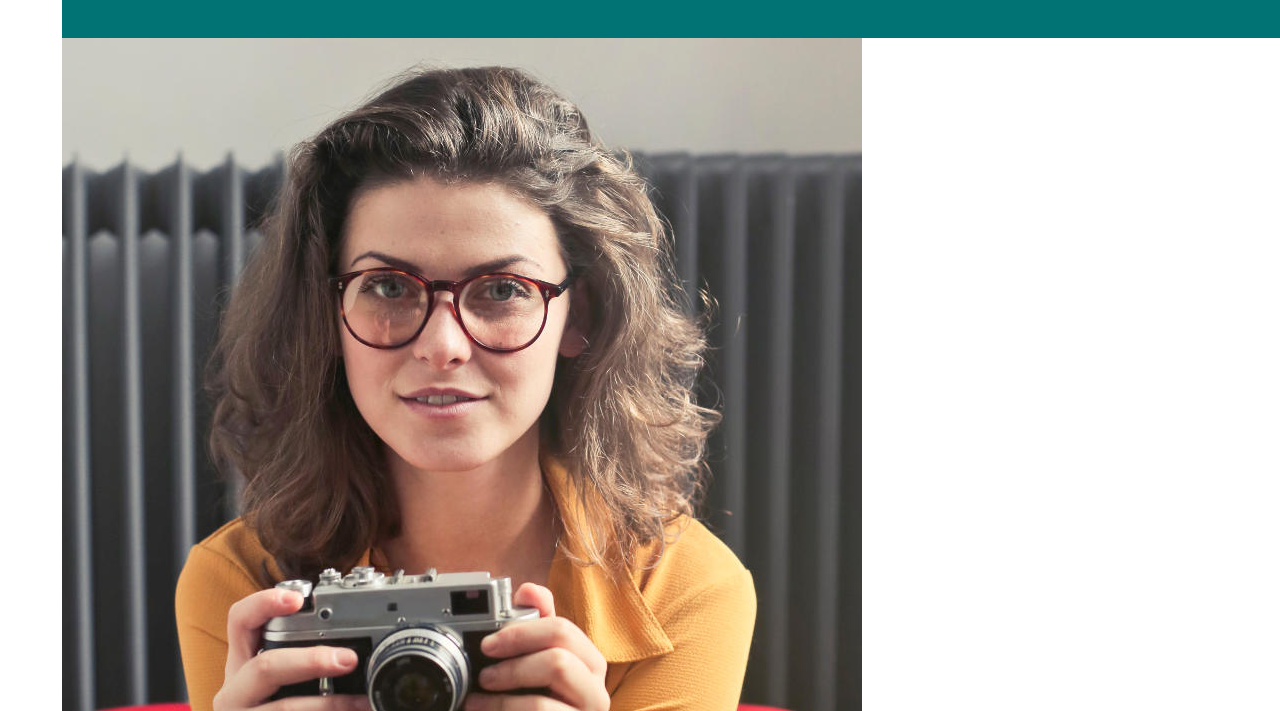
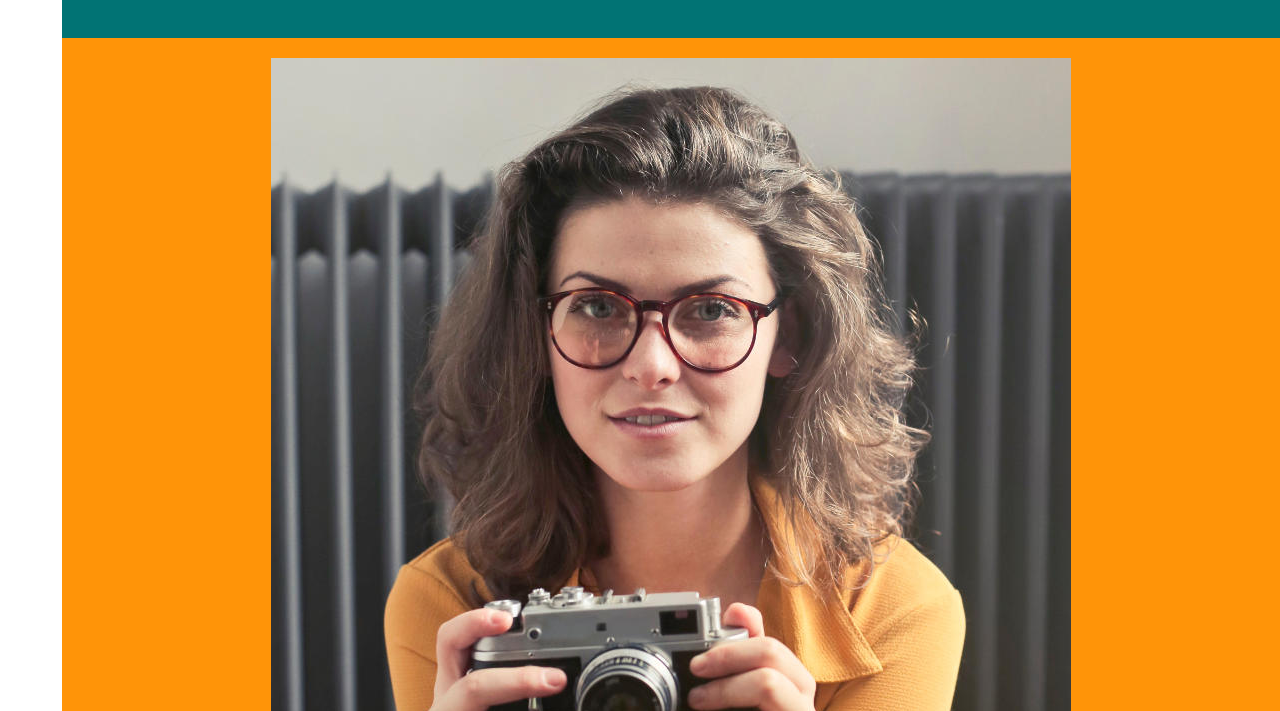
Before and after one commit to bdog72/css-grid-flexbox, a plain HTML site: page index.html in a window 1280 px wide. Shown: the part 2649-3360 px from the top of the page. Drawn offline with Linux system fonts and the light colour scheme; a web font is replaced by a local one.

Commit message:
Update style.css

```diff
--- a/style.css
+++ b/style.css
@@ -293,6 +293,17 @@ section#work {
   filter: sepia(80%);
 }
 
+/* *********************** Work Section ************************* */
+section#about-me {
+  display: flex;
+  justify-content: space-around;
+  align-items: center;
+  flex-wrap: wrap;
+
+  padding: 2rem;
+  background-color: var(--secondary-color);
+}
+
 /* -*-*-*-**-*-*-*-* (max-width: 900px) Mark *-**-*-*-*-**-*-*-*-*/
 @media screen and (max-width: 900px) {
   section#showcase {
```
